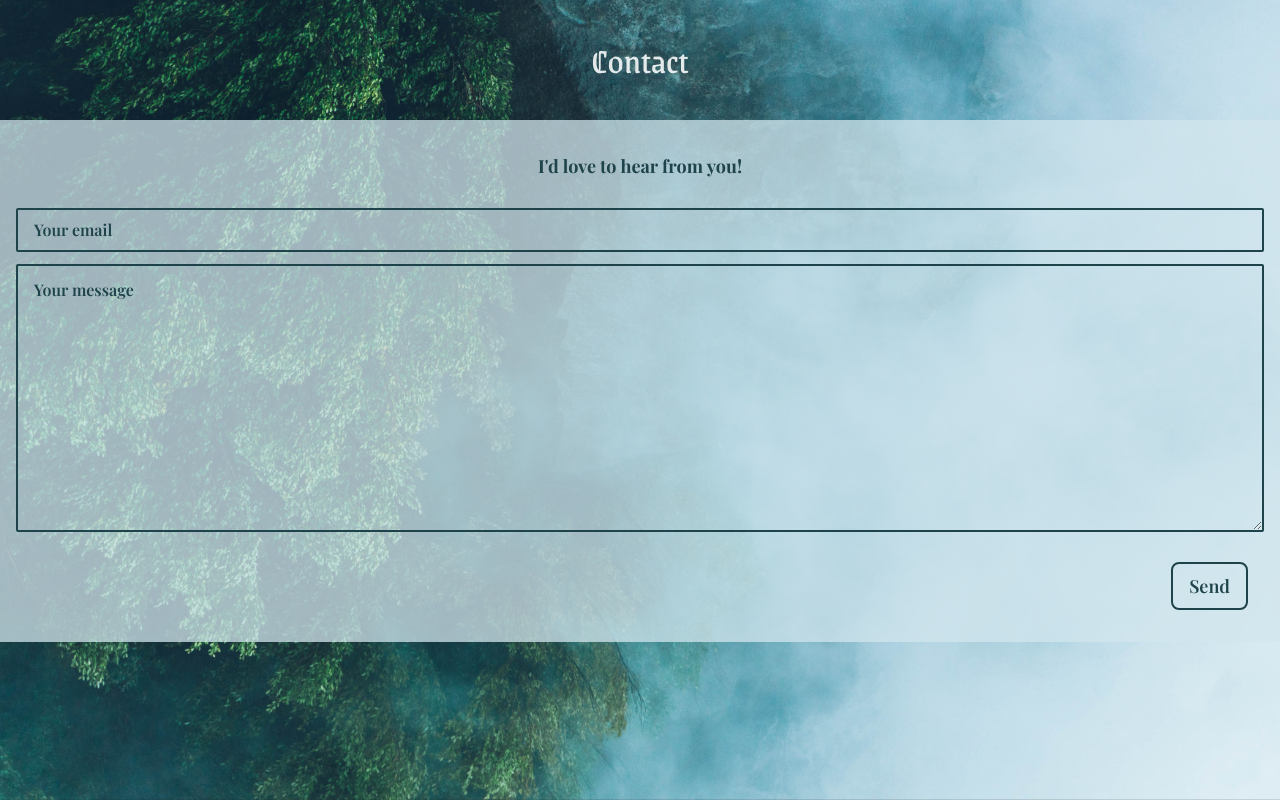
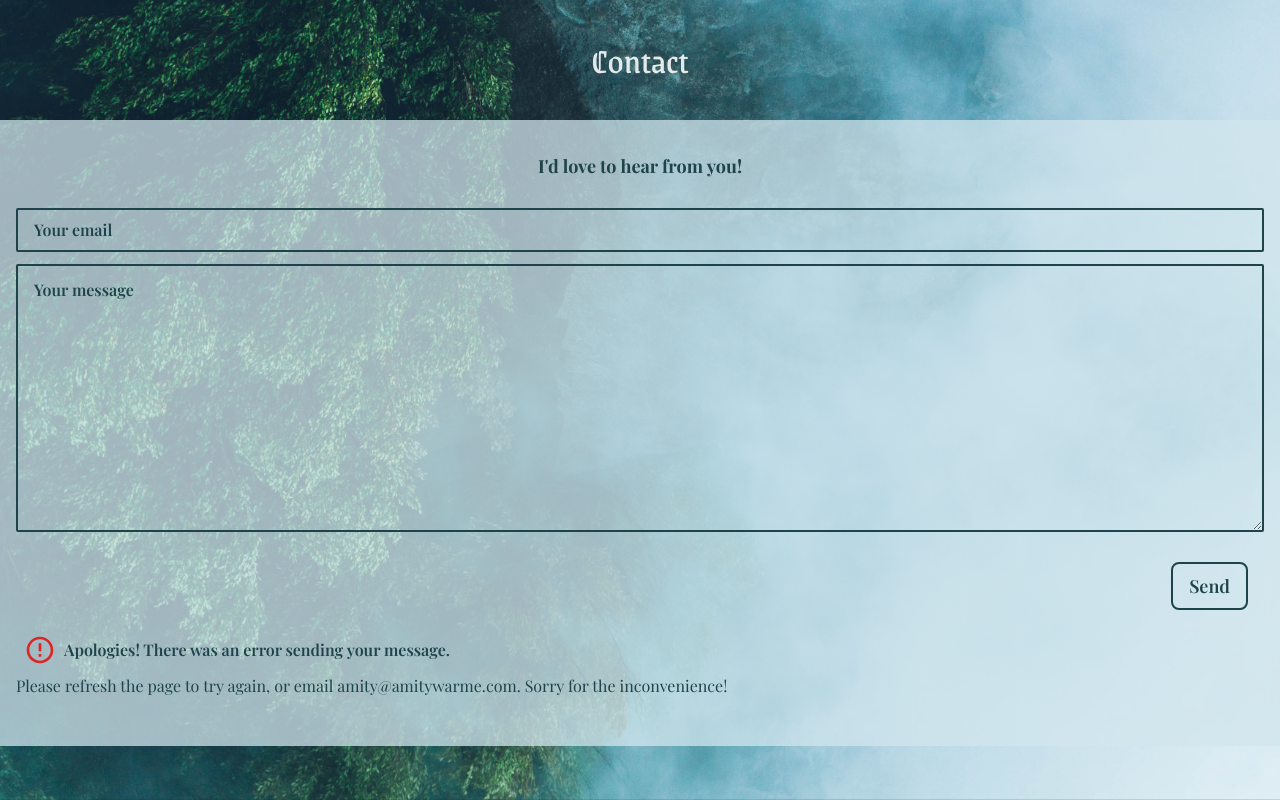
Before and after one commit to connorwarme/connorwarme.github.io, a React (Vite) app: page /contact in a window 1280 px wide. Built offline with nearby package versions, Linux system fonts and the light colour scheme.

Commit message:
Think through scenarios (pending, error, success) and implement

```diff
--- a/src/pages/contact.jsx
+++ b/src/pages/contact.jsx
@@ -1,4 +1,6 @@
 import { useState } from "react";
+import { Link } from "react-router-dom";
+import { MdOutlineErrorOutline as ErrorIcon } from "react-icons/md";
 
 const Contact = () => {
   const [email, setEmail] = useState(null)
@@ -7,7 +9,8 @@ const Contact = () => {
   const [messageError, setMessageError] = useState(null)
   const [pending, setPending] = useState(null)
   const [success, setSuccess] = useState(null)
-  const [error, setError] = useState(null)
+  const [error, setError] = useState('Apologies! There was an error sending your message. Please refresh the page to try again, or email amity@amitywarme.com. Sorry for the inconvenience!')
+  const [response, setResponse] = useState(null)
 
   const handleEmail = (e) => {
     if (e.target.value.length === 0) {
@@ -46,9 +49,10 @@ const Contact = () => {
     .then(data => {
       if (data && data.errors) {
         setSuccess(false)
-        setError('Apologies! There was an error sending your message. Please refresh the page to try again, or email amity@amitywarme.com. Sorry for the inconvenience!')
+        setError(true)
       } else {
         setSuccess(true)
+        setResponse(data)
       }
       setPending(false);
 
@@ -58,7 +62,7 @@ const Contact = () => {
       console.log(e)
       setSuccess(false)
       setPending(false)
-      setError('Apologies! There was an error sending your message. Please refresh the page to try again, or email amity@amitywarme.com. Sorry for the inconvenience!');
+      setError(true)
     })
   }
 
@@ -67,6 +71,7 @@ const Contact = () => {
     <div className="w-dvw">
       <h1 className="text-4xl font-grenze text-center m-10">Contact</h1>
       <section className="w-full flex flex-col py-8 bg-wave-spray/75 text-midnight-green p-4 mx-auto">
+        { !success && (
           <form onSubmit={handleSubmit} className="font-play w-full" action="#" autoComplete="off">
             <div className="flex flex-col space-y-4 lg:space-y-3 mb-6 font-semibold">
               <div className="pb-4 text-center">
@@ -82,10 +87,28 @@ const Contact = () => {
               </div>
             </div>
             <div className="flex justify-end">
-            <button type="submit" className="text-lg bg-transparent text-midnight-green font-semibold border-2 border-midnight-green rounded-lg py-2 px-4 mr-4 hover:bg-wave-spray">Send</button>
+              { !pending
+              ? <button type="submit" className="text-lg bg-transparent text-midnight-green font-semibold border-2 border-midnight-green rounded-lg py-2 px-4 mr-4 hover:bg-wave-spray">Send</button>
+              : <button type="submit" disabled className="text-lg bg-transparent text-midnight-green font-semibold border-2 border-midnight-green rounded-lg py-2 px-4 mr-4 hover:bg-wave-spray">Sending</button>}
             </div>
-
+            { error && (
+              <div className="my-4">
+                <div className="flex items-center">
+                  <ErrorIcon className="text-red-600 h-8 w-8 flex-shrink-0 m-2"/>
+                  <p className="font-semibold">Apologies! There was an error sending your message.</p>
+                </div>
+                <p>Please refresh the page to try again, or email amity@amitywarme.com. Sorry for the inconvenience!</p>
+              </div>
+            )}
           </form>
+        )}
+        { success && (
+          <div>
+            <h3>Thanks for reaching out!</h3>
+            <p>I&apos;ll get back to you shortly, with my reply going to {response.contact.email}.</p>
+            <Link to={"/"}>Return to Home</Link>
+          </div>
+        )}
       </section>
     </div>
    );
```
Lines whose indentation alone changed are shown as unchanged.
